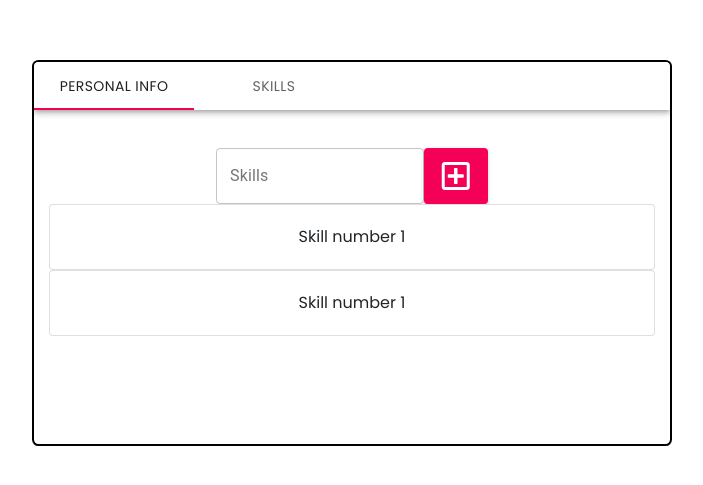
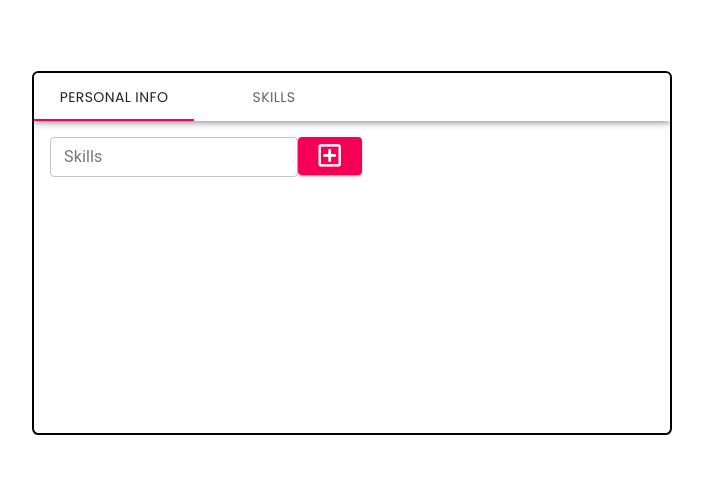
Before and after one commit to tompol1123581321/WMW_HomeWork, a React (Create React App) app: page /skills in a window 1280 px wide. Shown: the part 147-632 px from the top of the page, without its empty margins (288-991 px from the left). Built offline with nearby package versions, Linux system fonts and the light colour scheme.

Commit message:
ready for implementation of cards and map func

```diff
--- a/src/components/mainScreens/skillsPage.js
+++ b/src/components/mainScreens/skillsPage.js
@@ -1,11 +1,19 @@
 import { Button, TextField } from "@material-ui/core"
 import { motion } from "framer-motion"
-import React from "react"
-import { Card, Col, Container, Row } from "react-bootstrap"
+import React, { useState } from "react"
+import { Col, Container, Form, Row } from "react-bootstrap"
 import { pageTransitionSkills } from "../../transitions"
 import "../../style/style.scss"
 
 const SkillsPage = () => {
+	const [skill, setSkill] = useState()
+	const [skills, setSkills] = useState([])
+
+	const submitHandler = (e) => {
+		e.preventDefault()
+		setSkills([...skills, skill])
+		setSkill("")
+	}
 	return (
 		<motion.div
 			className="page-container"
@@ -16,26 +24,33 @@ const SkillsPage = () => {
 		>
 			<Container>
 				<Row>
-					<div className="addingSkills">
+					<Form
+						onSubmit={submitHandler}
+						style={{ margin: "1rem" }}
+					>
 						<TextField
-							id="outlined-basic"
 							label="Skills"
 							variant="outlined"
+							color="primary"
+							size="small"
+							value={skill}
+							onChange={(e) => {
+								setSkill(e.target.value)
+							}}
 						/>
-						<Button variant="contained" color="secondary">
+						<Button
+							type="submit"
+							className="addButton"
+							variant="contained"
+							color="secondary"
+						>
 							<i class="far fa-plus-square"></i>
 						</Button>
-					</div>
+					</Form>
 				</Row>
+
 				<Row style={{ minHeight: "15rem" }}>
-					<Col>
-						<Card>
-							<Card.Body>Skill number 1</Card.Body>
-						</Card>
-						<Card>
-							<Card.Body>Skill number 1</Card.Body>
-						</Card>
-					</Col>
+					<Col>{skills}</Col>
 				</Row>
 			</Container>
 		</motion.div>
--- a/src/style/style.scss
+++ b/src/style/style.scss
@@ -30,18 +30,9 @@
 	justify-content: flex-end;
 	margin: 2.2rem;
 }
-.addingSkills {
-	display: flex;
-	max-width: 17rem;
-	margin: auto;
-	margin-top: 6%;
 
-	Button {
-		i {
-			font-size: 2rem;
-		}
+.addButton {
+	i {
+		font-size: 1.6rem;
 	}
 }
-.skillCard {
-	width: 20rem;
-}
```
